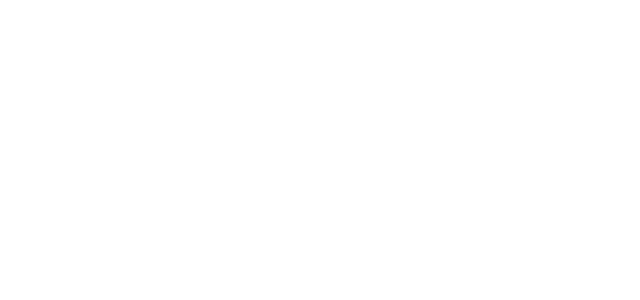
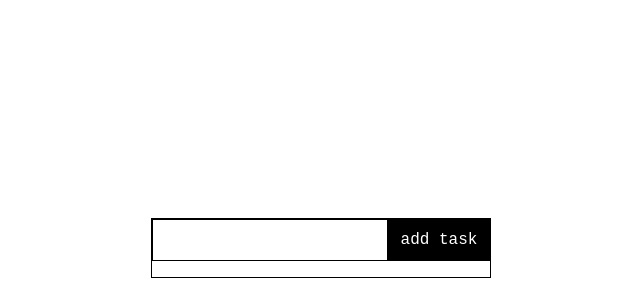
Before and after one commit to renagc/react-challenge, a React (Vite) app: page / in a window 1280 px wide. Shown: the part 152-452 px from the top of the page, without its empty margins (319-959 px from the left). Built offline with nearby package versions, Linux system fonts and the light colour scheme.

Commit message:
app initial layout with some features like creating a task and deleting a specific task

```diff
--- a/src/App.tsx
+++ b/src/App.tsx
@@ -1,5 +1,45 @@
+import { useState } from "react";
+import Button from "./components/Button";
+import AppContext, { type Task } from "./context";
+import TaskList from "./components/Task";
+
 function App() {
-  return <></>;
+  const [taskID, setTaskID] = useState<number>(0);
+  const [task, setTask] = useState<string>("");
+  const [taskList, setTaskList] = useState<Task[]>([]);
+
+  const removeTask = (id: number) => {
+    const newTaskList = taskList.filter((taskList) => taskList.id !== id);
+    setTaskList(newTaskList);
+  };
+
+  const addTask = () => {
+    setTaskID(taskID + 1);
+    return { id: taskID, title: task };
+  };
+
+  return (
+    <>
+      <main className="container border">
+        <AppContext.Provider value={{ taskList, removeTask }}>
+          <section>
+            <input
+              className="border border-black py-2 px-3"
+              onChange={(e: React.ChangeEvent<HTMLInputElement>) =>
+                setTask(e.target.value)
+              }
+            ></input>
+            <Button onClick={() => setTaskList([...taskList, addTask()])}>
+              add task
+            </Button>
+          </section>
+          <section className="max-h-[80vh] overflow-y-scroll scroll-smooth px-3 py-2">
+            <TaskList />
+          </section>
+        </AppContext.Provider>
+      </main>
+    </>
+  );
 }
 
 export default App;
--- a/src/index.css
+++ b/src/index.css
@@ -5,9 +5,8 @@
         Roboto Mono,
         monospace;
     line-height: 1.5;
+    background-color: white;
     font-weight: 400;
-
-    color-scheme: light dark;
 
     font-synthesis: none;
     text-rendering: optimizeLegibility;
```
